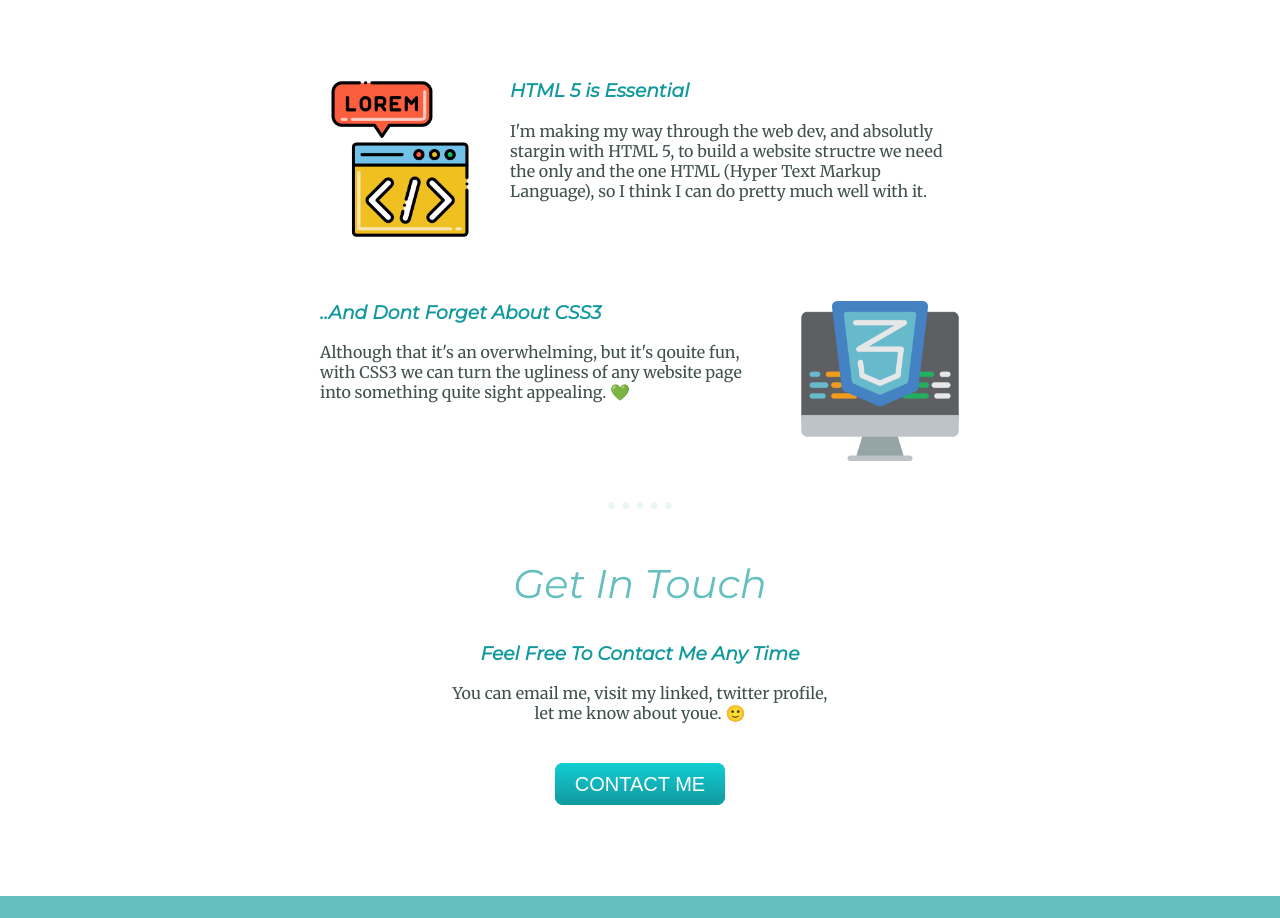
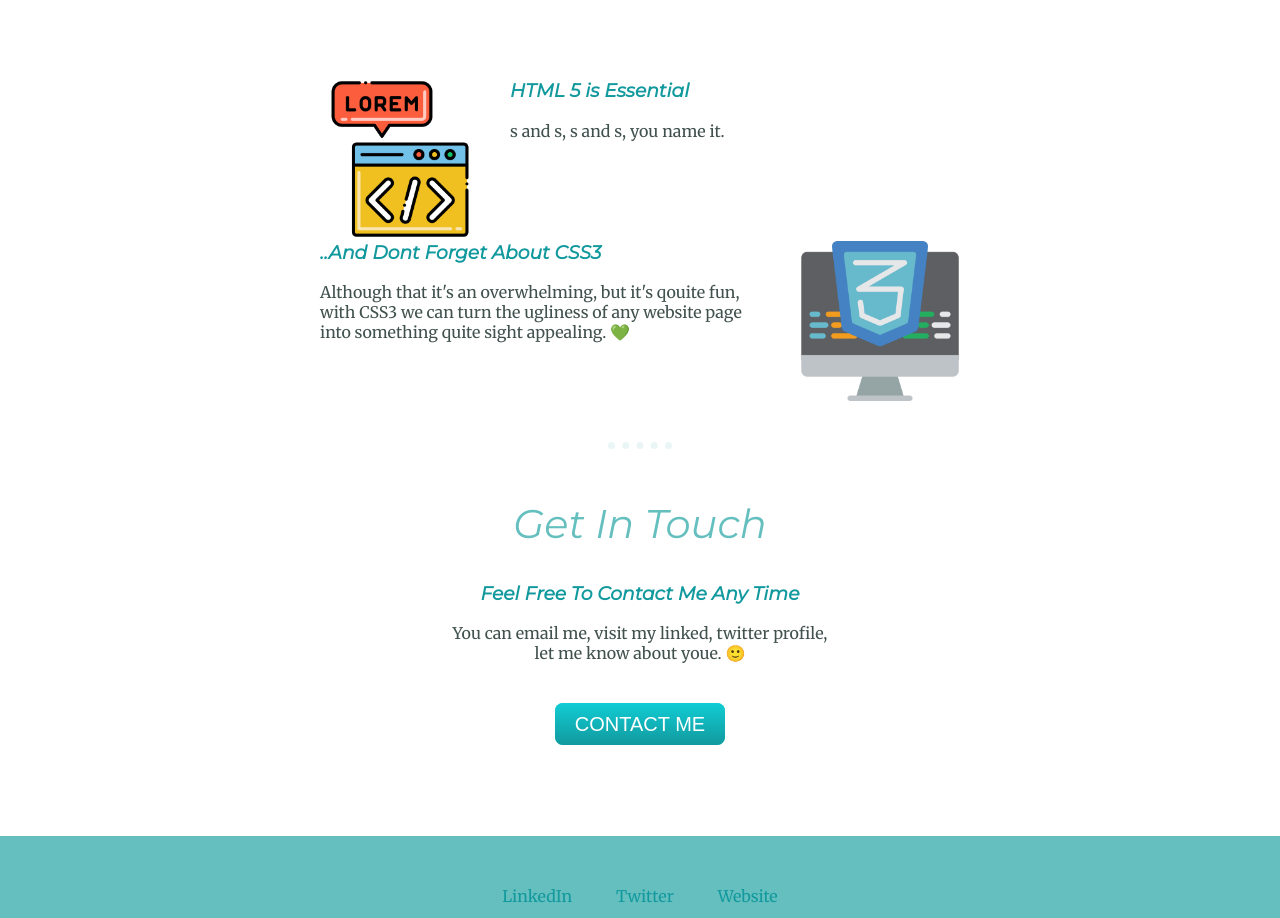
Before and after one commit to mabozied/personal-website, a plain HTML site: page index.html in a window 1280 px wide. Shown: the part 1380-2298 px from the top of the page. Drawn offline with Linux system fonts and the light colour scheme.

Commit message:
Update index.html

```diff
--- a/index.html
+++ b/index.html
@@ -32,9 +32,7 @@
     <div class="skill-row">
       <img class="code-img" src="images/web-design.png" alt="">
       <h3>HTML 5 is Essential</h3>
-      <p>I'm making my way through the web dev, and absolutly stargin with HTML 5, to build a
-      website structre we need the only and the one HTML (Hyper Text Markup Language), so I think I can
-     do pretty much well with it.</p>
+      <pWell, we can’t build a building without a structure, right? And so with it  when it comes to  build a website. HTML is the concrete and iron so to speak when it comes to website building. <div>s and </section>s, <link>s and <src>s, you name it.</p>
     </div>
     <div class="skill-row">
       <img class="css-img" src="images/css-3.png" alt="Internet is growing rapidly">
```
